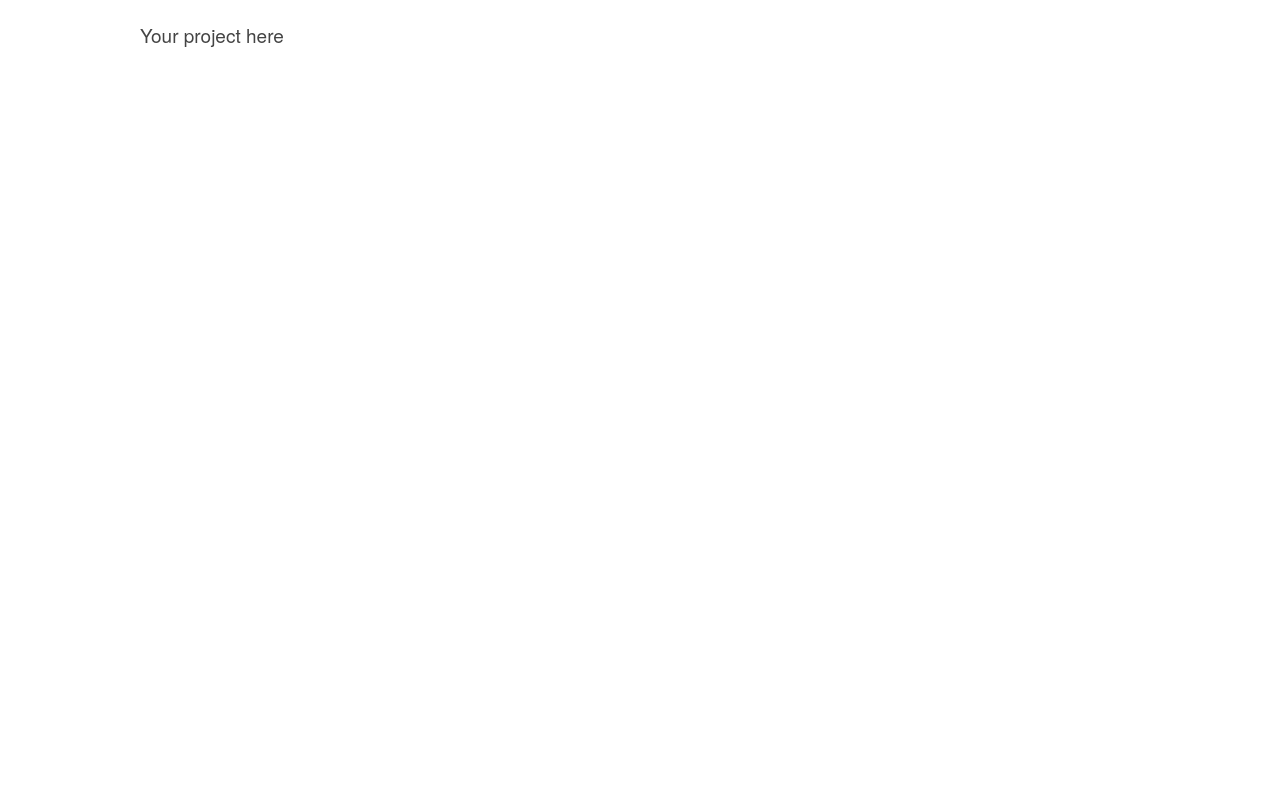
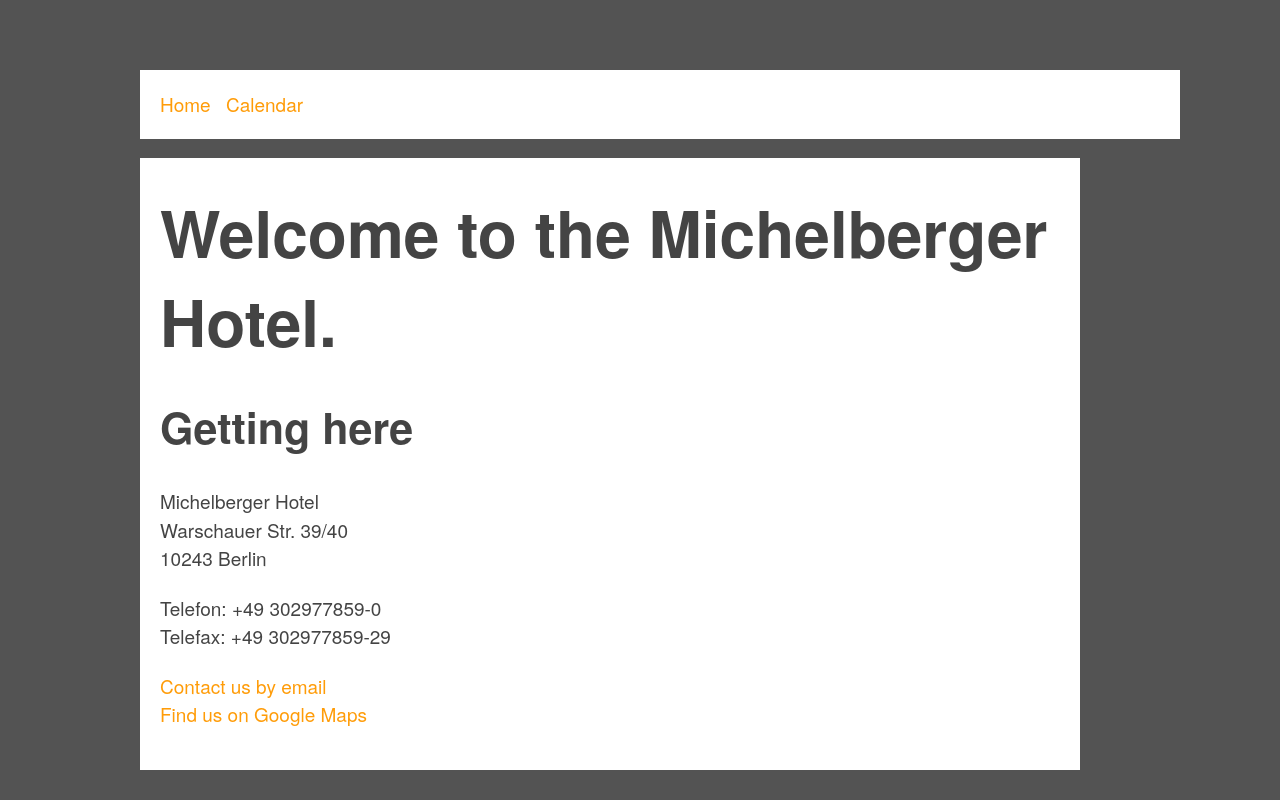
Before and after one commit to lukesmmr/rocket-reloaded, a website: page index.html in a window 1280 px wide. Drawn offline with nearby package versions, Linux system fonts and the light colour scheme; files that its build step writes are made by us from their sources.

Commit message:
add content, basic styling and update readme

```diff
--- a/index.html
+++ b/index.html
@@ -4,7 +4,7 @@
 
 	<meta charset="utf-8">
 	<meta http-equiv="X-UA-Compatible" content="IE=edge">
-	<title>Pintsize</title>
+	<title>Rocket Reloaded</title>
 	<meta name="description">
 
 	<!--Mobile Meta-->
@@ -28,10 +28,38 @@
 	<div class="container">
 
 		<div class="row">
+            <header id="header">
+                <nav class="col w-12">
+                    <ul>
+                        <li><a href="index.html" title="">Home</a></li>
+                        <li><a href="calendar.html" title="">Calendar</a></li>
+                    </ul>
+                </nav>
+            </header><!-- /header -->
 
-			<div class="col w-6">
+			<div class="main col w-12">
 
-				<p>Your project here</p>
+
+            <h1>Welcome to the Michelberger Hotel.</h1>
+
+            <section id="info-getting-here" class="main-section clearfix">
+              <div class="two-up">
+                <h2>Getting here</h2>
+                <p>
+                  Michelberger Hotel<br>
+                  Warschauer Str. 39/40<br>
+                  10243 Berlin
+                </p>
+                <p>
+                  Telefon: +49 302977859-0<br>
+                  Telefax: +49 302977859-29
+                </p>
+                <p>
+                    <a href="mailto:reservations@michelbergerhotel.com">Contact us by email</a><br />
+                    <a href="https://www.google.com/maps/place/Michelberger+Hotel/" target="_blank">Find us on Google Maps</a>
+                </p>
+            </section>
+
 
 			</div>
 
@@ -39,30 +67,17 @@
 
 </div>
 
+<div id="rocket">
+
+</div>
 
 
 
 	<script src="js/vendor/modernizr.custom.min.js"></script>
  	<script src="//ajax.googleapis.com/ajax/libs/jquery/1.11.1/jquery.min.js"></script>
  	<script>window.jQuery || document.write('<script src="js/vendor/jquery-1.11.1.min.js"><\/script>')</script>
-    <script src="js/plugins.js"></script>
-    <script src="js/main.js"></script>
-    <script>
-        (function(b, o, i, l, e, r) {
-            b.GoogleAnalyticsObject = l;
-            b[l] || (b[l] =
-                function() {
-                    (b[l].q = b[l].q || []).push(arguments)
-                });
-            b[l].l = +new Date;
-            e = o.createElement(i);
-            r = o.getElementsByTagName(i)[0];
-            e.src = '//www.google-analytics.com/analytics.js';
-            r.parentNode.insertBefore(e, r)
-        }(window, document, 'script', 'ga'));
-        ga('create', 'UA-XXXXX-X', 'auto');
-        ga('send', 'pageview');
-    </script>
+  <script src="js/plugins.js"></script>
+  <script src="js/main.js"></script>
 
 </body>
 </html>
--- a/scss/site.scss
+++ b/scss/site.scss
@@ -27,3 +27,41 @@
 /*---------*\
     Site
 /*---------*/
+
+
+header {
+	margin-top: 50px;
+}
+nav {
+	background: #FFF;
+	padding: 20px;
+	margin-top: 20px;
+	ul {
+		padding: 0;
+		margin: 0;
+		list-style: none;
+		li {
+			display: inline;
+			margin-right: 10px;
+		}
+	}
+}
+
+h1 {margin-top: 10px;}
+h2 {margin-top: 10px;}
+
+.main {
+	background: #FFF;
+	width: 90%;
+	padding: 20px;
+}
+
+#rocket {
+	position: absolute;
+	width: 100%;
+	height: 100%;
+	background: #535353;
+	top: 0;
+	left: 0;
+	z-index: -1;
+}
```
Also changed, not shown: calendar.html (added, +96 -0 lines), README.md.
